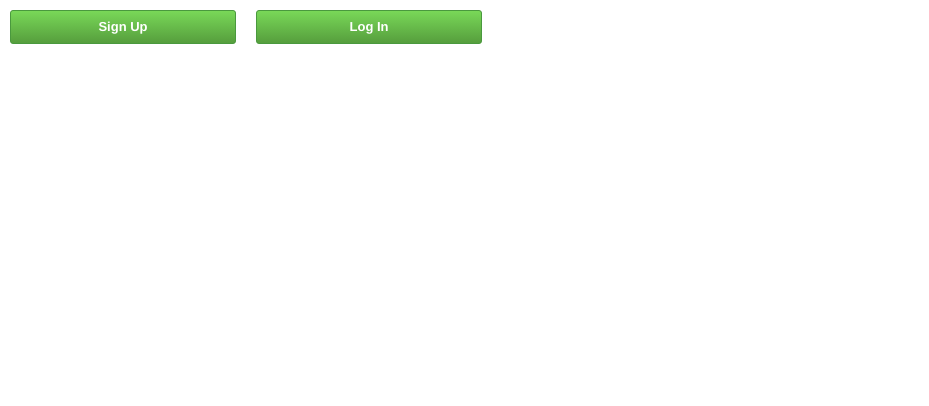
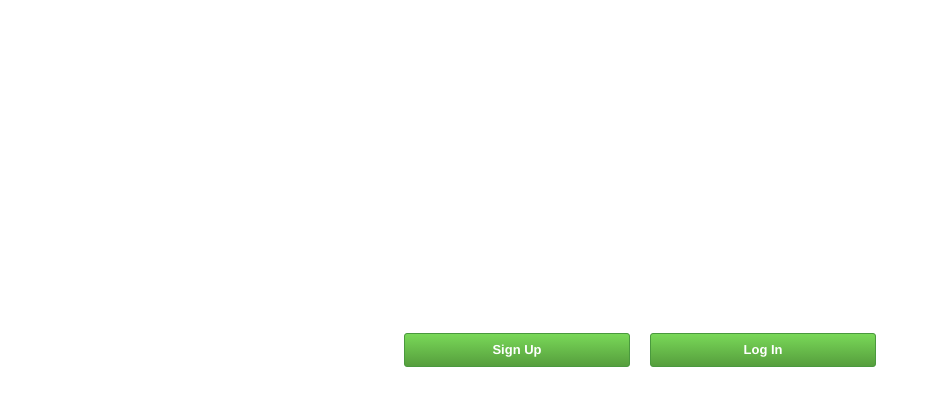
Before and after one commit to elvisscochito/projects, a React (Create React App) app in the folder escaperoom/: page / in a window 1280 px wide. Shown: the top 406 px of the page, without its empty margins (0-929 px from the left). Built offline with nearby package versions, Linux system fonts and the light colour scheme.

Commit message:
Minor changes
Fix components

```diff
--- a/escaperoom/src/App.js
+++ b/escaperoom/src/App.js
@@ -4,6 +4,8 @@ import { BrowserRouter, Routes, Route } from 'react-router-dom';
 import Start from './pages/Start';
 import SignUp from './pages/SingUp';
 import LogIn from './pages/LogIn';
+import Profile from './pages/Profile';
+import Overview from './pages/Overview';
 
 function App() {
   return (
@@ -13,6 +15,10 @@ function App() {
           <Route index path="/" element={<Start/>}></Route>
           <Route path="/signup" element={<SignUp/>}></Route>
           <Route path="/login" element={<LogIn/>}></Route>
+          <Route path="/profile" element={<Profile/>}></Route>
+
+          <Route path="/overview" element={<Overview />}></Route>
+
           <Route path="*" element={<div>Error 404</div>}></Route>
         </Routes>
       </BrowserRouter>
--- a/escaperoom/src/components/ImageButton.jsx
+++ b/escaperoom/src/components/ImageButton.jsx
@@ -4,7 +4,7 @@ import '../styles/ImageButton.css';
 
 const ImageButton = ({pictureName, caption}) => {
 
-    const src = require(`../assets/img/${pictureName}.png`)
+    const src = `/assets/img/${pictureName}.png`;
 
     return (
         <>
--- a/escaperoom/src/components/Table.jsx
+++ b/escaperoom/src/components/Table.jsx
@@ -3,7 +3,6 @@ import React from "react";
 import '../styles/Table.css';
 
 const Table = ({data}) => {
-
     return (
         <table>
             <caption>LEADBOARD</caption>
@@ -27,8 +26,7 @@ const Table = ({data}) => {
                         <td>{element.score}</td>
                         <td>{element.Achievements}</td>
                     </tr>
-                    ))}
-
+                ))}
             </tbody>
         </table>
     );
--- a/escaperoom/src/pages/Overview.jsx
+++ b/escaperoom/src/pages/Overview.jsx
@@ -5,7 +5,7 @@ import ImageButton from '../components/ImageButton';
 const Overview = () => {
     return (
         <>
-            <ImageButton pictureName={"avatar"} caption={"Profile"} />
+            <ImageButton pictureName={"profile"} caption={"Profile"} />
             <ImageButton pictureName={"leaderboard"} caption={"Leaderboard"} />
             <ImageButton pictureName={"help"} caption={"Help"} />
         </>
--- a/escaperoom/src/pages/Start.jsx
+++ b/escaperoom/src/pages/Start.jsx
@@ -1,15 +1,16 @@
 import React from "react";
 
 import LinkButton from '../components/LinkButton';
+import '../styles/Start.css';
 
 const Start = () => {
     return (
-        <>
+        <div className="Start">
             <LinkButton reference={"/signup"} text={"Sign Up"} />
 
             <LinkButton reference={"/login"} text={"Log In"} />
 
-        </>
+        </div>
     );
 };
 
--- /dev/null
+++ b/escaperoom/src/styles/Start.css
@@ -0,0 +1,10 @@
+/* body {
+    background-image: url("public/assets/img/profile.png");
+} */
+
+.Start {
+    height: 700px;
+    display: flex;
+    align-items: center;
+    justify-content: center;
+}
```
Also changed, not shown: escaperoom/public/assets/img/profile.png (renamed from escaperoom/src/assets/img/profile.png), 1 other file (tests, documents, lock files or other folders).
